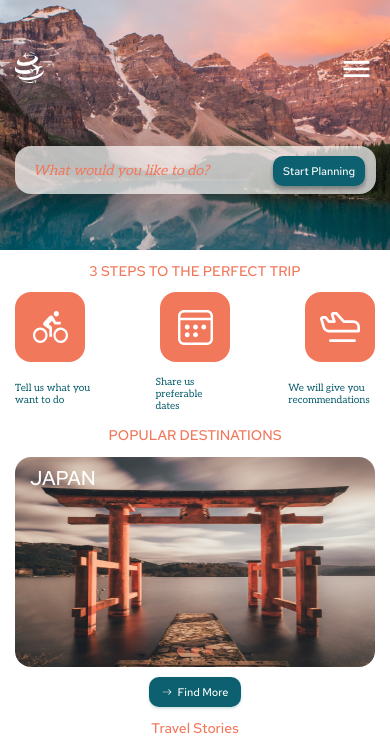
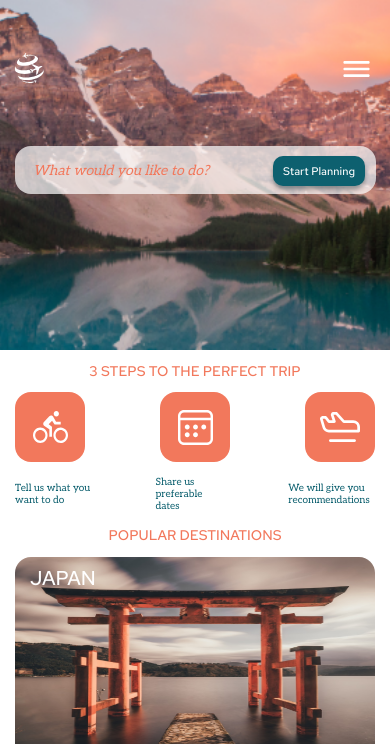
Before and after one commit to NikkiSm/rsschool-cv, a website: page index.html in a window 390 px wide. Shown: the top 744 px of the page. Drawn offline with nearby package versions, Linux system fonts and the light colour scheme; grey boxes are pictures that could not be loaded.

Commit message:
feat:work on mobile version 4. end of the page 720px

```diff
--- a/sass/base/_base.scss
+++ b/sass/base/_base.scss
@@ -60,7 +60,7 @@ h4{
     font-size: 16px;
     line-height: 21px;
     padding-left: 590px;
-    @include media-mobile {
+    @include media-mobile; @include media-tablet {
         display: none;
     }
 }
@@ -75,7 +75,7 @@ h4{
     padding-left: 320px;
     padding-right: 120px;
     margin: auto;
-    @include media-mobile {
+    @include media-mobile; @include media-tablet {
         padding-left: 0px;
         padding-right: 0px;
     }
--- a/sass/base/_buttons.scss
+++ b/sass/base/_buttons.scss
@@ -21,7 +21,7 @@ position: absolute;
 left: 910px;
 top: 418px;
 height: 59px;
-@include media-mobile {
+@include media-mobile; @include media-tablet {
 width: 92px;
     height: 30px;
     margin-left: 70%;
--- a/sass/base/_logo.scss
+++ b/sass/base/_logo.scss
@@ -8,7 +8,7 @@
     right: 86.9%;
     top: 6.25%;
     bottom: 0%;
-@include media-mobile{
+@include media-mobile; @include media-tablet{
     display: block;
     //padding-left: 15px;
 }
@@ -22,7 +22,7 @@
     left: 86.9%;
     top: 6.25%;
     bottom: 0%;
-@include media-mobile{
+@include media-mobile; @include media-tablet{
     display: block;
     //padding-left: 15px;
 }
--- a/sass/components/_header__promo.scss
+++ b/sass/components/_header__promo.scss
@@ -19,7 +19,7 @@
     box-shadow: (0px 4px 4px rgba(0, 0, 0, 0.25));
     border: 1px solid #000000;
     box-sizing: border-box;
-    @include media-mobile {display: none ;}
+    @include media-mobile; @include media-tablet {display: none ;}
 
 
 
@@ -33,13 +33,16 @@
   margin: auto;
     margin-top: 0px;
     color: $color-light;
-    @include media-mobile {
+    @include media-mobile; @include media-tablet {
     background-image:  url("/img/backgrounds/bg-small-first.png") ;
     background-repeat: no-repeat;
     height: 250px;
     background-position: top;
     width: 100%;
+    background-size: cover;
     margin: none;}
+    @include media-tablet {
+        height: 350px;}
 }
 .header__color {
     height: 90px;
@@ -55,11 +58,11 @@
    padding-top: 25px;
     padding-bottom: 0px;
     margin-bottom: 0px;
-    @include media-mobile {display: none;}
+    @include media-mobile; @include media-tablet {display: none;}
 }
 .promo__p {
     padding-top: 30px;
-    @include media-mobile {display: none;}
+    @include media-mobile; @include media-tablet {display: none;}
 }
 .promo__input {
     background: rgba(255, 255, 255, 0.7);
@@ -67,7 +70,7 @@ border-radius: 16px;
 width: 892px;
 height: 95px;
 border: none;
-@include media-mobile {
+@include media-mobile; @include media-tablet {
 padding: auto;
 height: 48px;
 width: 96.3%;
@@ -81,7 +84,7 @@ input::placeholder {
     padding-left: 41px;
    @extend %font-first;
     @include font-placeholder($height:29px, $style:italic, $weight:400, $size:24px);
-    @include media-mobile {
+    @include media-mobile; @include media-tablet {
         padding-left: 16px;
         @include font-placeholder($height:17px, $style:italic, $weight:400, $size:14px);
         }
@@ -89,7 +92,7 @@ input::placeholder {
 }
 .promo__wrapper {
     padding-left: 120px;
-    @include media-mobile {
+    @include media-mobile; @include media-tablet {
         padding-left: 0px;}
 }
 .opacity-2-column {
--- a/sass/components/_tools.scss
+++ b/sass/components/_tools.scss
@@ -3,13 +3,13 @@
     color: $color-additional;
     @include font($height:53px, $size:40px, $weight:500);
 
-    @include media-mobile {
+    @include media-mobile; @include media-tablet {
       @include font($height:19px, $size:14px, $weight:500);
     }
 }
 .tool {
   padding-left: 84px;
-  @include media-mobile {
+  @include media-mobile; @include media-tablet {
     padding-left: 0px;
     margin-bottom: -10px;
   }
@@ -27,7 +27,7 @@
     align-items: center;
   justify-content: center;
     background-color: $color-additional;
-    @include media-mobile {
+    @include media-mobile; @include media-tablet{
      width: 70px;
      height: 70px;
      margin: 0px 75px 0px 0px;
@@ -40,7 +40,7 @@
    .text-steps
     {
       padding-left: 80px;
-    @include media-mobile {
+    @include media-mobile ;@include media-tablet{
       padding-left: 0px;
 
     }
--- a/sass/layouts/_tools.scss
+++ b/sass/layouts/_tools.scss
@@ -10,10 +10,12 @@
         grid-template-columns: 40% 60%;
         max-width: $content-width;
        background: rgba(255, 255, 255, 0.7);
-       @include media-mobile {
-        max-width: none;
-       }
-    }
+       @include media-mobile
+        {max-width: none;}
+
+       @media only screen and (min-width:391px) and (max-width:720px)
+       {display: block;}
+
     .flex-photo {
 width: 35%;
     }
@@ -23,7 +25,8 @@ width: 50%;
   .opacity-07 {
     background: rgba(255, 255, 255, 0.7);
     padding-bottom: 40px;
-    @include media-mobile {
+    @include media-mobile; @include media-tablet {
       padding-bottom: 13px;
+
      }
-  }
+  }}
```
Also changed, not shown: sass/style.css, 1 other file.
